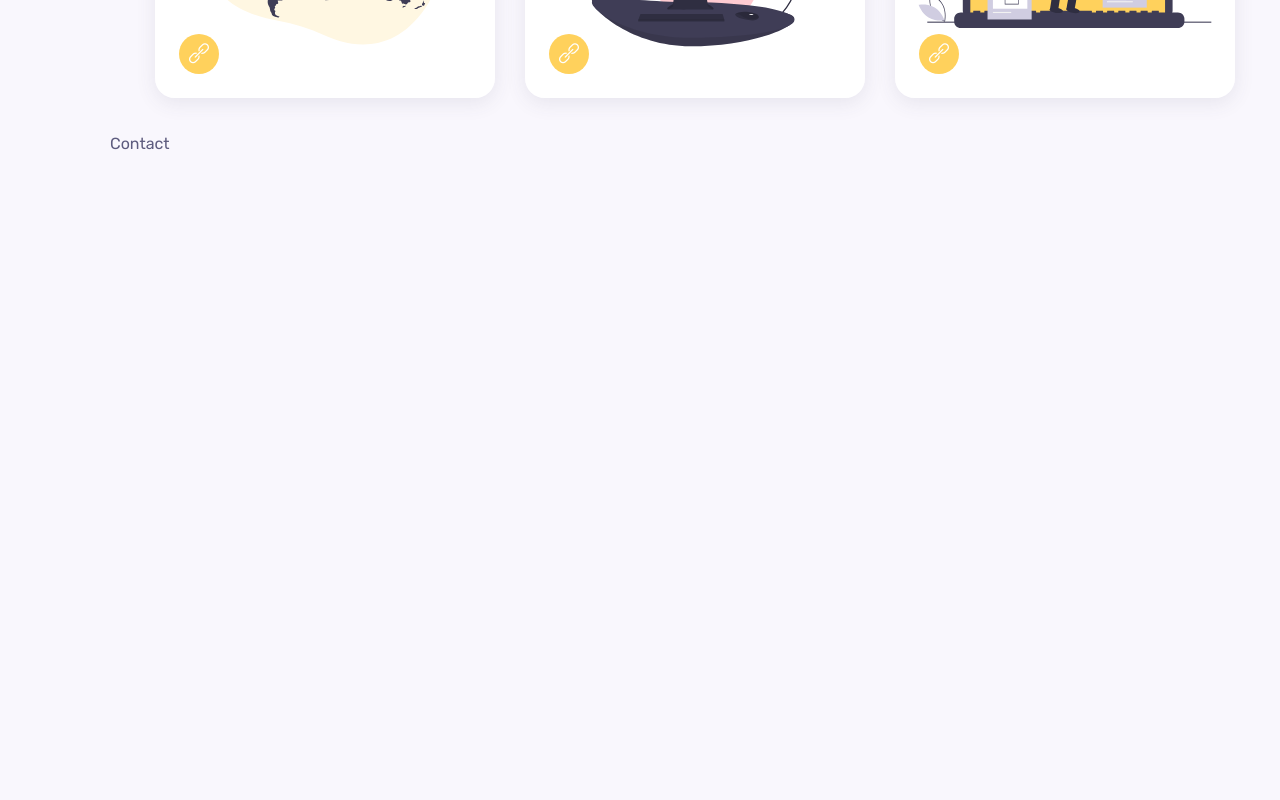
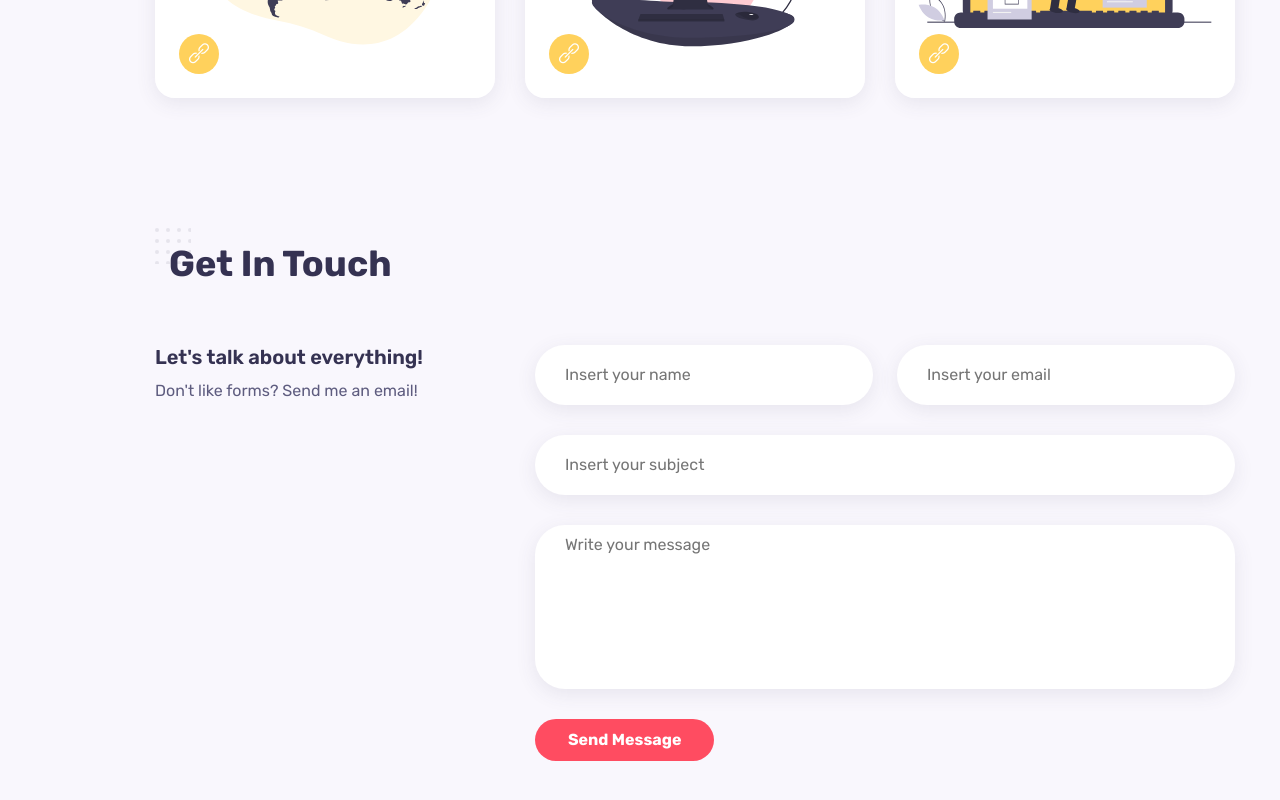
Before and after one commit to JayLDH41/portfolio-website-react, a React (Create React App) app: page / in a window 1280 px wide. Shown: the part 2959-3759 px from the top of the page. Before the commit the page ends 3116 px from the top, so only its background shows below. Built offline with nearby package versions, Linux system fonts and the light colour scheme.

Commit message:
feat: added Contact component & styling

```diff
--- a/src/components/contact/Contact.jsx
+++ b/src/components/contact/Contact.jsx
@@ -1,7 +1,57 @@
 import React from "react";
 import "./contact.css";
 const Contact = () => {
-  return <div>Contact</div>;
+  return (
+    <section className="contact container section" id="contact">
+      <h2 className="section_title">Get In Touch</h2>
+      <div className="contact_container grid">
+        <div className="contact_info">
+          <h3 className="contact_title">Let's talk about everything!</h3>
+          <p className="contact_details">Don't like forms? Send me an email!</p>
+        </div>
+
+        <form action="" className="contact_form">
+          <div className="contact_form-group">
+            <div className="contact_form-div">
+              <input
+                type="text"
+                className="contact_form-input"
+                placeholder="Insert your name"
+              />
+            </div>
+
+            <div className="contact_form-div">
+              <input
+                type="email"
+                className="contact_form-input"
+                placeholder="Insert your email"
+              />
+            </div>
+          </div>
+
+          <div className="contact_form-div">
+            <input
+              type="text"
+              className="contact_form-input"
+              placeholder="Insert your subject"
+            />
+          </div>
+
+          <div className="contact_form-div contact_form-area">
+            <textarea
+              name=""
+              id=""
+              cols="30"
+              rows="10"
+              className="contact_form-input"
+              placeholder="Write your message"
+            ></textarea>
+          </div>
+          <button className="btn">Send Message</button>
+        </form>
+      </div>
+    </section>
+  );
 };
 
 export default Contact;
--- a/src/components/contact/contact.css
+++ b/src/components/contact/contact.css
@@ -0,0 +1,48 @@
+.contact.section {
+  padding-bottom: 6.25rem;
+}
+
+.contact_container {
+  grid-template-columns: 4fr 8fr;
+  column-gap: 1.875rem;
+}
+
+.contact_title {
+  font-size: var(--h3-font-size);
+  margin-bottom: 0.5rem;
+}
+
+.contact_form-group {
+  display: grid;
+  grid-template-columns: repeat(2, 1fr);
+  column-gap: 1.5rem;
+}
+
+.contact_form-div {
+  position: relative;
+  margin-bottom: 1.875rem;
+  height: 3.75rem;
+}
+
+.contact_form-input {
+  position: absolute;
+  top: 0;
+  left: 0;
+  width: 100%;
+  height: 100%;
+  box-shadow: var(--shadow);
+  background-color: var(--container-color);
+  color: var(--text-color);
+  border: none;
+  outline: none;
+  border-radius: 1.875rem;
+  padding: 0.625rem 1.875rem;
+  z-index: 1;
+}
+.contact_form-area {
+  height: 10.25rem;
+}
+
+.contact_form-area textarea {
+  resize: none;
+}
```
